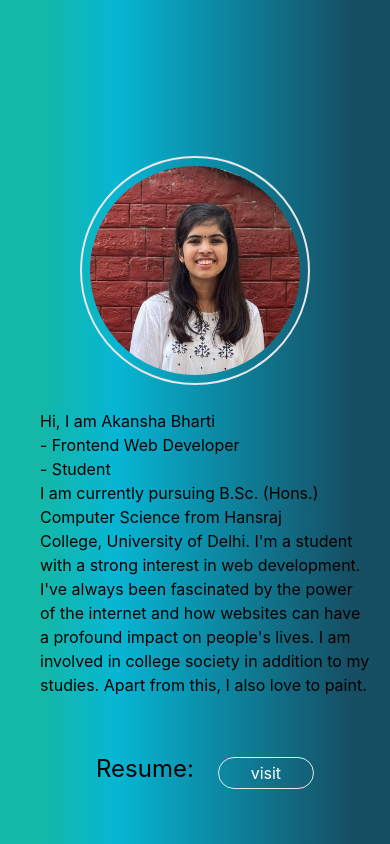
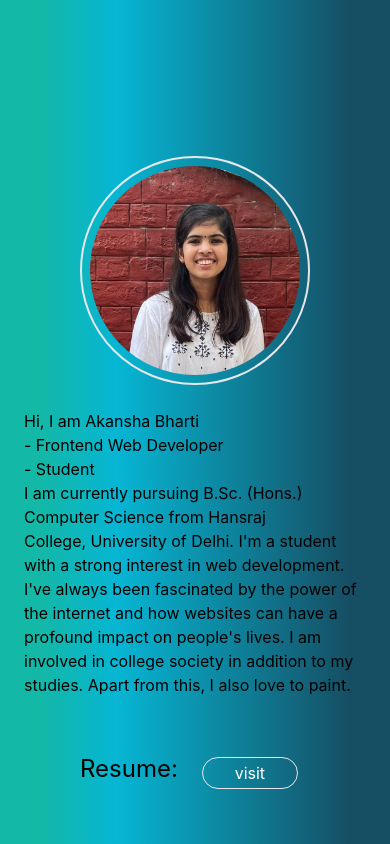
Before and after one commit to akanshaBharti/Sample-Portfolio, a React (Create React App) app: page / in a window 390 px wide. Shown: the top 844 px of the page. Built offline with nearby package versions, Linux system fonts and the light colour scheme.

Commit message:
changes in about us

```diff
--- a/src/Components/Home.jsx
+++ b/src/Components/Home.jsx
@@ -13,7 +13,7 @@ function Home(){
                   alt=''
                 />
 
-                <div className='grid mt-6 content-baseline -mx-10 lg:mx-8'>
+                <div className='grid mt-6 content-baseline -mx-14 lg:mx-8'>
                  <h1 className='xl:text-5xl md:text-4xl sm:text-4xl text-black hover:text-white '>Hi, I am Akansha Bharti</h1>
                  <h1 className='xl:text-3xl md:text-2xl text-black hover:text-white'>- Frontend Web Developer<br></br>- Student</h1>
                  <h1 className='xl:text-xl md:text-l text-black hover:text-white'>I am currently pursuing B.Sc. (Hons.) Computer Science from Hansraj<br></br>College, University of Delhi.
```
